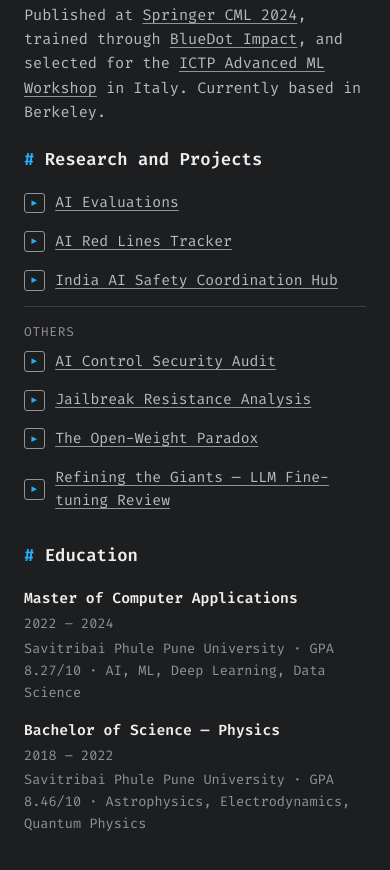
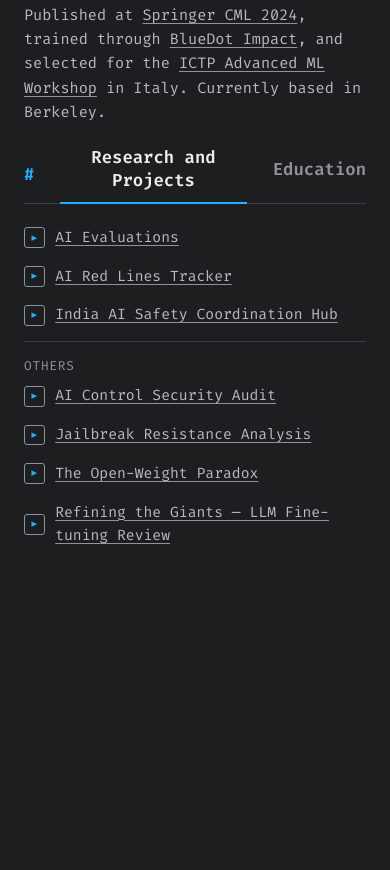
Before and after one commit to KUNALSINGH9373/kunalsingh9373.github.io, a plain HTML site: page index.html in a window 390 px wide. Shown: the part 909-1779 px from the top of the page. After the commit the page ends 1500 px from the top, so only its background shows below. Drawn offline with Linux system fonts and the light colour scheme; no server answers.

Commit message:
Convert Research/Education into tabs
Research and Projects / Education now sit side-by-side as tabs instead
of stacked sections, toggled via a small vanilla-JS click handler.

```diff
--- a/index.html
+++ b/index.html
@@ -133,15 +133,51 @@
 
         h2::before { content: '# '; color: var(--accent); }
 
-        .work ul { list-style: none; }
+        .tab-bar {
+            display: flex;
+            gap: 1.6rem;
+            border-bottom: 1px solid var(--border);
+            margin-bottom: 0.9rem;
+            position: relative;
+        }
 
-        .work li {
+        .tab-bar::before {
+            content: '# ';
+            color: var(--accent);
+            font-weight: 600;
+            align-self: center;
+        }
+
+        .tab-btn {
+            background: none;
+            border: none;
+            font-family: inherit;
+            font-size: 1.08rem;
+            font-weight: 600;
+            color: var(--faint);
+            cursor: pointer;
+            padding: 0 0 0.6rem 0;
+            margin-bottom: -1px;
+            border-bottom: 2px solid transparent;
+            transition: color 0.15s ease, border-color 0.15s ease;
+        }
+
+        .tab-btn:hover { color: var(--text); }
+
+        .tab-btn.active { color: var(--bright); border-color: var(--accent); }
+
+        .tab-panel { display: none; }
+        .tab-panel.active { display: block; }
+
+        .tab-panel ul { list-style: none; }
+
+        .tab-panel li {
             font-size: clamp(0.92rem, 1vw, 1.02rem);
         }
 
-        .work li::before { content: none; }
+        .tab-panel li::before { content: none; }
 
-        .work summary {
+        .tab-panel summary {
             display: flex;
             align-items: baseline;
             justify-content: space-between;
@@ -151,12 +187,12 @@
             list-style: none;
         }
 
-        .work summary::-webkit-details-marker { display: none; }
-        .work summary::marker { content: ''; }
+        .tab-panel summary::-webkit-details-marker { display: none; }
+        .tab-panel summary::marker { content: ''; }
 
-        .work .w-title { display: flex; align-items: center; gap: 0.65rem; min-width: 0; }
+        .tab-panel .w-title { display: flex; align-items: center; gap: 0.65rem; min-width: 0; }
 
-        .work .arrow {
+        .tab-panel .arrow {
             display: inline-flex;
             align-items: center;
             justify-content: center;
@@ -172,28 +208,28 @@
             transition: background 0.15s ease, border-color 0.15s ease, color 0.15s ease;
         }
 
-        .work .arrow::before {
+        .tab-panel .arrow::before {
             content: '▾';
             display: inline-block;
             transform: rotate(-90deg);
             transition: transform 0.15s ease;
         }
-        .work details[open] .arrow::before { transform: rotate(0deg); }
+        .tab-panel details[open] .arrow::before { transform: rotate(0deg); }
 
-        .work summary:hover .arrow {
+        .tab-panel summary:hover .arrow {
             border-color: var(--accent);
             color: var(--bright);
             background: rgba(35, 176, 255, 0.12);
         }
 
-        .work .k, .education .k {
+        .tab-panel .k {
             color: var(--faint);
             font-size: 0.85rem;
             white-space: nowrap;
             flex-shrink: 0;
         }
 
-        .work .desc {
+        .tab-panel .desc {
             color: var(--text);
             font-size: 0.9rem;
             line-height: 1.65;
@@ -201,7 +237,7 @@
             max-width: 95%;
         }
 
-        .work li.divider {
+        .tab-panel li.divider {
             margin-top: 0.4rem;
             padding-top: 0.9rem;
             border-top: 1px solid var(--border);
@@ -211,25 +247,20 @@
             text-transform: uppercase;
         }
 
-        .education ul { list-style: none; }
-
-        .education li {
+        .tab-panel[data-panel="edu"] li {
             padding: clamp(0.4rem, 0.9vh, 0.6rem) 0;
-            font-size: clamp(0.92rem, 1vw, 1.02rem);
         }
 
-        .education li::before { content: none; }
-
-        .education .edu-row {
+        .tab-panel .edu-row {
             display: flex;
             align-items: baseline;
             justify-content: space-between;
             gap: 1.5rem;
         }
 
-        .education .edu-degree { color: var(--bright); font-weight: 600; }
+        .tab-panel .edu-degree { color: var(--bright); font-weight: 600; }
 
-        .education .edu-sub {
+        .tab-panel .edu-sub {
             color: var(--faint);
             font-size: 0.85rem;
             margin-top: 0.2rem;
@@ -364,9 +395,9 @@
 
             .frame img { width: min(55vw, 240px); }
 
-            .work summary { flex-direction: column; gap: 0; }
-            .work .k { display: none; }
-            .education .edu-row { flex-direction: column; gap: 0.15rem; }
+            .tab-panel summary { flex-direction: column; gap: 0; }
+            .tab-panel[data-panel="work"] .k { display: none; }
+            .tab-panel .edu-row { flex-direction: column; gap: 0.15rem; }
         }
     </style>
 </head>
@@ -393,8 +424,13 @@
                     </p>
                 </div>
 
-                <div class="work">
-                    <h2>Research and Projects</h2>
+                <div class="tabs">
+                    <div class="tab-bar">
+                        <button class="tab-btn active" data-tab="work" type="button">Research and Projects</button>
+                        <button class="tab-btn" data-tab="edu" type="button">Education</button>
+                    </div>
+
+                    <div class="tab-panel active" data-panel="work">
                     <ul>
                         <li>
                             <details>
@@ -461,10 +497,9 @@
                             </details>
                         </li>
                     </ul>
-                </div>
+                    </div>
 
-                <div class="education">
-                    <h2>Education</h2>
+                    <div class="tab-panel" data-panel="edu">
                     <ul>
                         <li>
                             <div class="edu-row">
@@ -481,6 +516,7 @@
                             <div class="edu-sub">Savitribai Phule Pune University · GPA 8.46/10 · Astrophysics, Electrodynamics, Quantum Physics</div>
                         </li>
                     </ul>
+                    </div>
                 </div>
                 </div>
 
@@ -522,6 +558,16 @@
     </div>
 
     <script>
+        // Research/Education tabs
+        document.querySelectorAll('.tab-btn').forEach((btn) => {
+            btn.addEventListener('click', () => {
+                document.querySelectorAll('.tab-btn').forEach((b) => b.classList.remove('active'));
+                document.querySelectorAll('.tab-panel').forEach((p) => p.classList.remove('active'));
+                btn.classList.add('active');
+                document.querySelector(`.tab-panel[data-panel="${btn.dataset.tab}"]`).classList.add('active');
+            });
+        });
+
         // Live AI news ticker (Hacker News Algolia API)
         (async function () {
             const bar = document.getElementById('newsbar');
```
